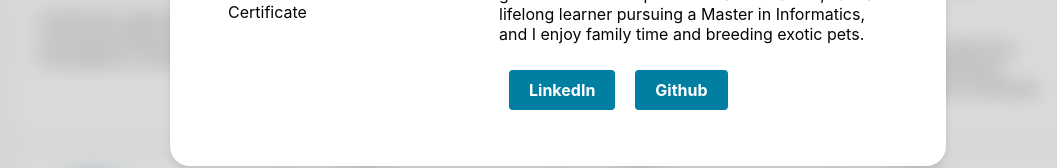
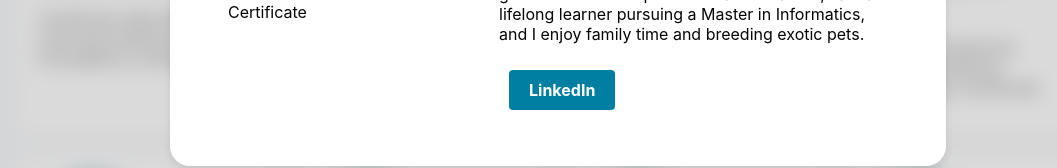
Before and after one commit to UofT-DSI/UofT-DSI.github.io, a React (Create React App) app: page / in a window 1280 px wide. Both pictures are taken after a click on the element 227 px from the left and 176 px from the top of the page. Shown: the part 554-722 px from the top of the page, without its empty margins (82-1139 px from the left). Built offline with nearby package versions, Linux system fonts and the light colour scheme; grey boxes are pictures that could not be loaded.

Commit message:
buttons will not show up if the data does not exist.

```diff
--- a/src/components/student_details_modal/student_details_modal.tsx
+++ b/src/components/student_details_modal/student_details_modal.tsx
@@ -48,12 +48,16 @@ const StudentDetailsModal: React.FC<StudentDetailsModalProps> = ({ student, onCl
                     <div className={styles.rightColumn}>
                         <h1>{student.name}</h1>
                         <p>{student.summary}</p>
+                        {student.linkedin && (
                             <a href={student.linkedin} target="_blank" rel="noopener noreferrer">
                                 LinkedIn
                             </a>
+                        )}
+                        {student.github && (
                             <a href={student.github} target="_blank" rel="noopener noreferrer">
                                 Github
                             </a>
+                        )}
                     </div>
                 </div>
                 {/* Add more details or interactive elements as needed */}
```
Lines whose indentation alone changed are shown as unchanged.
